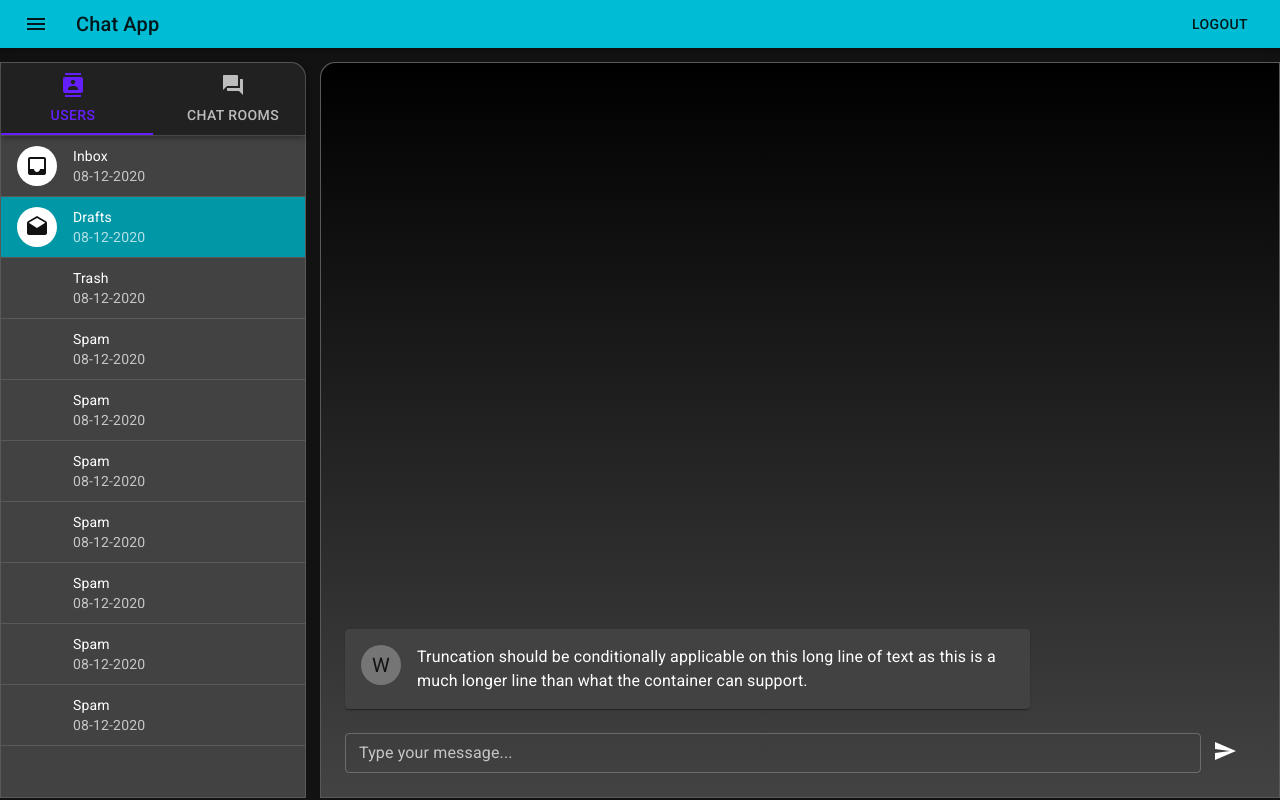
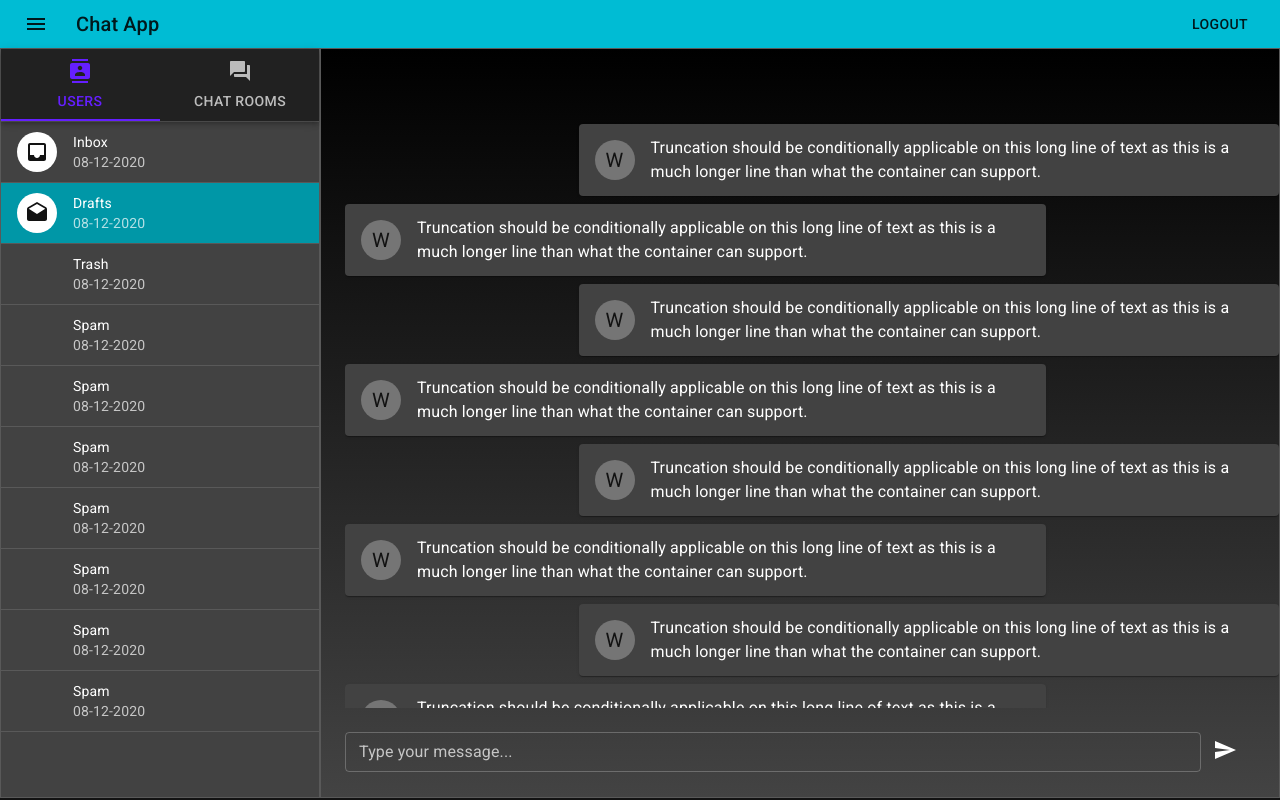
Before and after one commit to cant-code/chat-app, a React (Create React App) app in the folder client/: page / in a window 1280 px wide. Built offline with nearby package versions, Linux system fonts and the light colour scheme.

Commit message:
Chat style 2

```diff
--- a/client/src/components/Chat/Chat.jsx
+++ b/client/src/components/Chat/Chat.jsx
@@ -7,8 +7,12 @@ import IconButton from "@material-ui/core/IconButton";
 import SendIcon from "@material-ui/icons/Send";
 import Avatar from "@material-ui/core/Avatar";
 import Typography from "@material-ui/core/Typography";
+import List from "@material-ui/core/List";
+import Box from "@material-ui/core/Box";
+import ListItem from "@material-ui/core/ListItem";
+import ListItemAvatar from "@material-ui/core/ListItemAvatar";
+import ListItemText from "@material-ui/core/ListItemText";
 import Paper from "@material-ui/core/Paper";
-import Box from "@material-ui/core/Box";
 
 export default function Chat() {
   const classes = useStyles();
@@ -16,27 +20,40 @@ export default function Chat() {
   return (
     <Container maxWidth={false} className={classes.root}>
       <Grid className={classes.chat}>
-        <Grid className={classes.chatBox}>
-          <Box className={`${classes.box}`}>
-            <Paper className={classes.message}>
-              <Grid container wrap="nowrap" spacing={2}>
+        <Grid container className={classes.chatBox}>
+          <Grid item className={classes.box}>
+            <List
+              className={classes.list}
+              style={{ maxHeight: "75vh", overflow: "auto" }}
+            >
+              {[0, 1, 2, 3, 4, 5, 6, 7, 8, 9].map((m) => (
                 <Box
-                  component={Grid}
-                  item
-                  display={{ xs: "none", md: "block" }}
+                  component={Paper}
+                  style={{ marginLeft: m % 2 === 0 ? "auto" : "0" }}
+                  className={classes.message}
+                  key={m}
                 >
-                  <Avatar>W</Avatar>
+                  <ListItem spacing={2}>
+                    <Box
+                      component={ListItemAvatar}
+                      display={{ xs: "none", md: "block" }}
+                    >
+                      <Avatar>W</Avatar>
+                    </Box>
+                    <ListItemText
+                      primary={
+                        <Typography>
+                          Truncation should be conditionally applicable on this
+                          long line of text as this is a much longer line than
+                          what the container can support.
+                        </Typography>
+                      }
+                    />
+                  </ListItem>
                 </Box>
-                <Grid item xs>
-                  <Typography>
-                    Truncation should be conditionally applicable on this long
-                    line of text as this is a much longer line than what the
-                    container can support.
-                  </Typography>
-                </Grid>
-              </Grid>
-            </Paper>
-          </Box>
+              ))}
+            </List>
+          </Grid>
         </Grid>
         <Grid className={classes.sendMsg}>
           <form>
--- a/client/src/components/Chat/Chat.style.jsx
+++ b/client/src/components/Chat/Chat.style.jsx
@@ -7,8 +7,8 @@ export const useStyles = makeStyles((theme) => ({
     paddingTop: "1em",
     overflowX: "hidden",
     [theme.breakpoints.up("sm")]: {
-      borderTopLeftRadius: "15px",
-      borderBottomLeftRadius: "15px",
+      // borderTopLeftRadius: "15px",
+      // borderBottomLeftRadius: "15px",
       paddingRight: 0,
     },
     background: "#000000",
@@ -34,8 +34,13 @@ export const useStyles = makeStyles((theme) => ({
     display: "flex",
   },
   message: {
-    padding: theme.spacing(2),
+    // padding: theme.spacing(2),
     marginTop: theme.spacing(1),
+    maxWidth: "75%",
+  },
+  list: {
+    width: "100%",
+    paddingRight: 0,
   },
   right: {
     maxWidth: "75%",
@@ -47,10 +52,11 @@ export const useStyles = makeStyles((theme) => ({
   box: {
     display: "flex",
     padding: theme.spacing(2),
-    maxWidth: "75%",
+    maxWidth: "100%",
     paddingLeft: 0,
+    paddingRight: 0,
     [theme.breakpoints.down("xs")]: {
-      maxWidth: "90%",
+      maxWidth: "100%",
     },
   },
 }));
--- a/client/src/components/ChatList/ChatList.style.jsx
+++ b/client/src/components/ChatList/ChatList.style.jsx
@@ -3,6 +3,6 @@ import MuiAppBar from "@material-ui/core/AppBar";
 
 export const AppBar = withStyles({
   root: {
-    borderTopRightRadius: "15px",
+    maxWidth: "inherit",
   },
 })(MuiAppBar);
--- a/client/src/pages/Home/Home.jsx
+++ b/client/src/pages/Home/Home.jsx
@@ -15,15 +15,7 @@ export default function Home() {
       <Navbar />
       <Grid container className={classes.root}>
         <Grid item xs={3} component={Box} display={{ xs: "none", sm: "block" }}>
-          <Paper
-            variant="outlined"
-            square
-            className={classes.paper}
-            style={{
-              marginRight: "1em",
-              borderTopRightRadius: "15px",
-            }}
-          >
+          <Paper variant="outlined" square className={classes.paper}>
             <ChatList />
           </Paper>
         </Grid>
--- a/client/src/pages/Home/Home.style.jsx
+++ b/client/src/pages/Home/Home.style.jsx
@@ -4,20 +4,20 @@ export const useStyles = makeStyles((theme) => ({
   root: {
     flexGrow: 1,
     [theme.breakpoints.up("sm")]: {
-      marginTop: "1em",
+      // marginTop: "1em",
     },
   },
   paper: {
     [theme.breakpoints.down("xs")]: {
-      height: "calc(100vh - 56px)",
+      height: "calc(100vh - 56px + 1em)",
     },
     [theme.breakpoints.up("sm")]: {
-      height: "calc(100vh - 64px)",
+      height: "calc(100vh - 64px + 1em)",
     },
   },
   chatList: {
     [theme.breakpoints.up("sm")]: {
-      borderTopLeftRadius: "15px",
+      // borderTopLeftRadius: "15px",
       // borderBottomLeftRadius: "15px",
     },
   },
```
